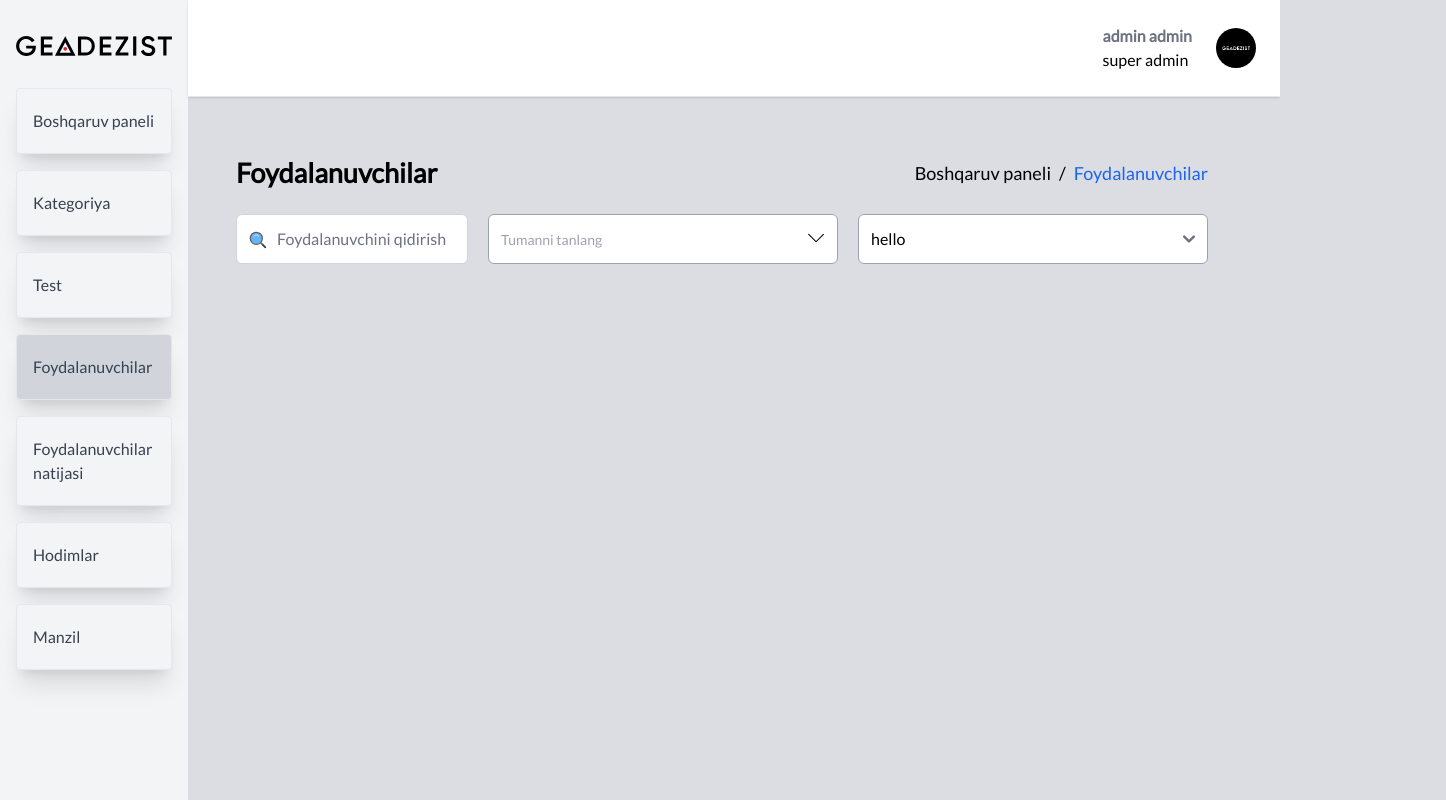
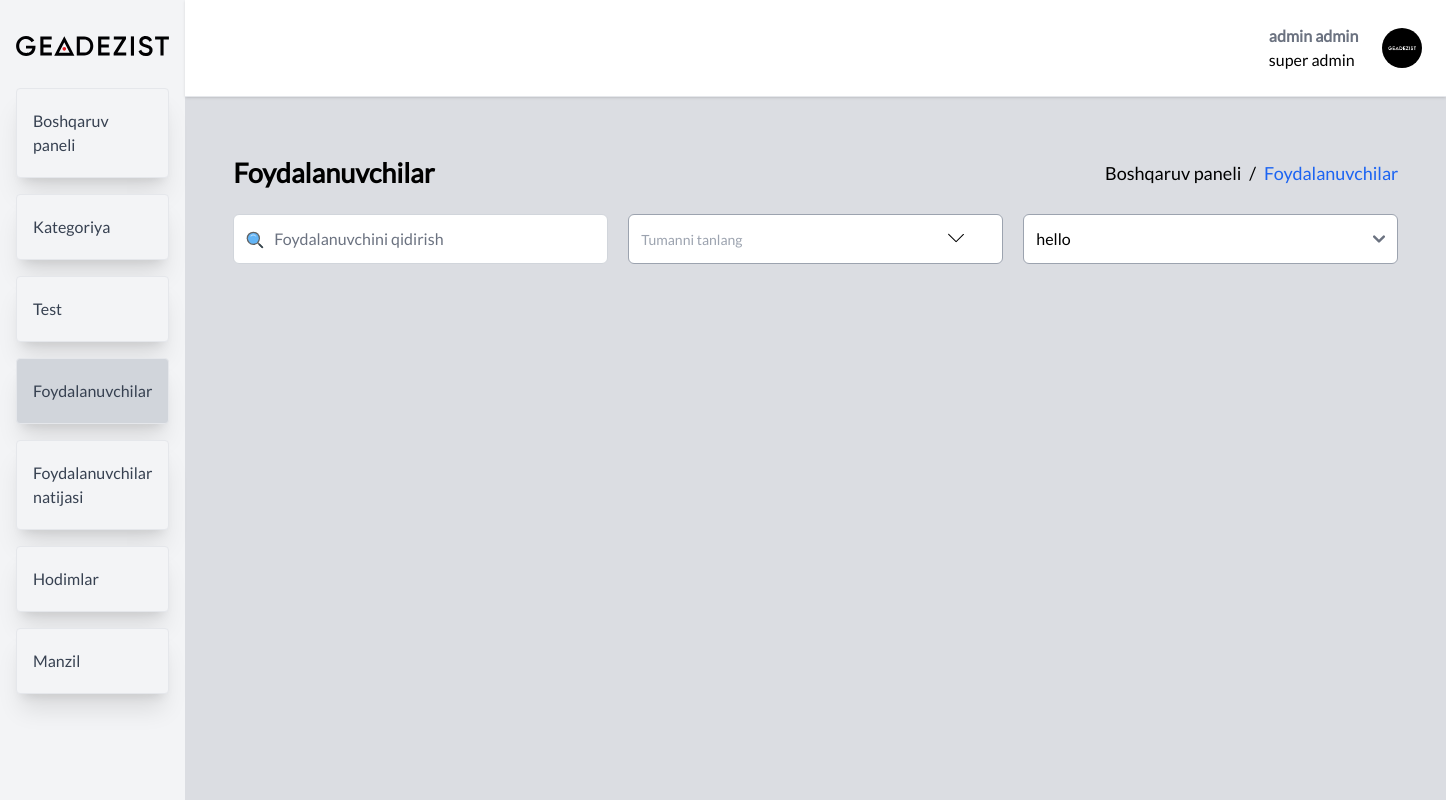
Before and after one commit to jasurhaydarovcode/GEADEZIST, a React (Vite) app: page /all-user in a window 1280 px wide. Shown: the whole page, 1446 px wide, since content can reach past the window. Built offline with nearby package versions, Linux system fonts and the light colour scheme.

Commit message:
update user

```diff
--- a/src/pages/AllUser.tsx
+++ b/src/pages/AllUser.tsx
@@ -9,7 +9,7 @@ const AllUser = (): JSX.Element => {
     <>
       <Layout>
         <div>
-          <div className="flex justify-end pt-10 pr-6">
+          <div className="flex justify-end pt-10">
             <div className="px-8">
               <div className="w-max">
                 <header className="flex items-center justify-between">
@@ -31,15 +31,15 @@ const AllUser = (): JSX.Element => {
                     <input
                       type="text"
                       id="inp1"
-                      className="pl-10 border-gray-300 rounded-md h-[50px] "
+                      className="pl-10 w-[375px] border-gray-300 rounded-md h-[50px] "
                       placeholder="Foydalanuvchini qidirish"
                     />
                   </div>
                   <div className="flex">
-                    <input type="text" className="w-[350px] rounded-md h-[50px] placeholder:font-extralight placeholder-gray-400 border-gray-400  placeholder:text-[14px] " placeholder="Tumanni tanlang" />
+                    <input type="text" className="w-[375px] rounded-md h-[50px] placeholder:font-extralight placeholder-gray-400 border-gray-400  placeholder:text-[14px] " placeholder="Tumanni tanlang" />
                     <SlArrowDown className="absolute ml-[320px] mt-4" />
                   </div>
-                  <select className="w-[350px] text-gray-40 rounded-md h-[50px] placeholder:font-extralight placeholder-gray-400 border-gray-400  placeholder:text-[14px] ">
+                  <select className="w-[375px] text-gray-40 rounded-md h-[50px] placeholder:font-extralight placeholder-gray-400 border-gray-400  placeholder:text-[14px] ">
                     <option value="">hello</option>
                     <option value="">byey</option>
                     <option value="">mthf</option>
```
